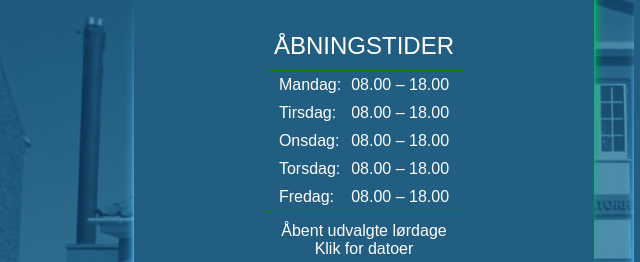
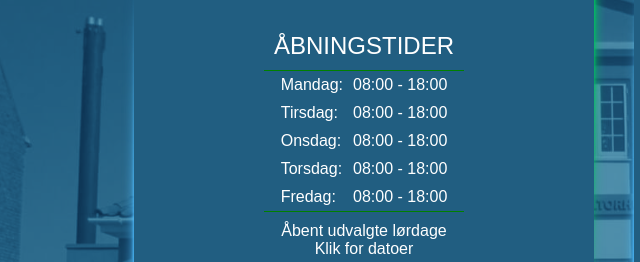
Before and after one commit to donjo9/kiro-gatsby, a Gatsby site: page / in a window 1280 px wide. Shown: the part 167-429 px from the top of the page, 26-666 px from the left. Built offline with nearby package versions, Linux system fonts and the light colour scheme; Gatsby itself is replaced by a stand-in of ours; some packages are replaced by stand-ins of ours.

Commit message:
Tilføjer graphql querie for Åbningstider

```diff
--- a/src/components/Aabningstider/aabningstider.js
+++ b/src/components/Aabningstider/aabningstider.js
@@ -1,5 +1,6 @@
 import React from "react"
 import styled from "styled-components"
+import { StaticQuery, graphql } from "gatsby"
 
 const Aabningstider = styled.div`
    {
@@ -79,18 +80,35 @@ const aabningstider = props => {
   return (
     <Aabningstider>
       <h2>Åbningstider</h2>
-      <div className="tider">
-        <div>Mandag:</div>
-        <div> 08.00 – 18.00</div>
-        <div>Tirsdag:</div>
-        <div> 08.00 – 18.00</div>
-        <div>Onsdag:</div>
-        <div> 08.00 – 18.00</div>
-        <div>Torsdag:</div>
-        <div> 08.00 – 18.00</div>
-        <div>Fredag:</div>
-        <div> 08.00 – 18.00</div>
-      </div>
+
+      <StaticQuery
+        query={graphql`
+          {
+            markdownRemark(frontmatter: { templateKey: { eq: "index-page" } }) {
+              frontmatter {
+                aabningstider {
+                  day
+                  open
+                  close
+                }
+              }
+            }
+          }
+        `}
+        render={data => {
+          const { markdownRemark } = data
+          const tider = markdownRemark.frontmatter.aabningstider.map(tider => (
+            <>
+              <div>{tider.day}:</div>
+              <div>
+                {tider.open} - {tider.close}
+              </div>
+            </>
+          ))
+          return <div className="tider">{tider}</div>
+        }}
+      />
+
       <Loerdag>
         <LoerdagsInput type="checkbox" id="loerdage" />
         <label htmlFor="loerdage">
```
